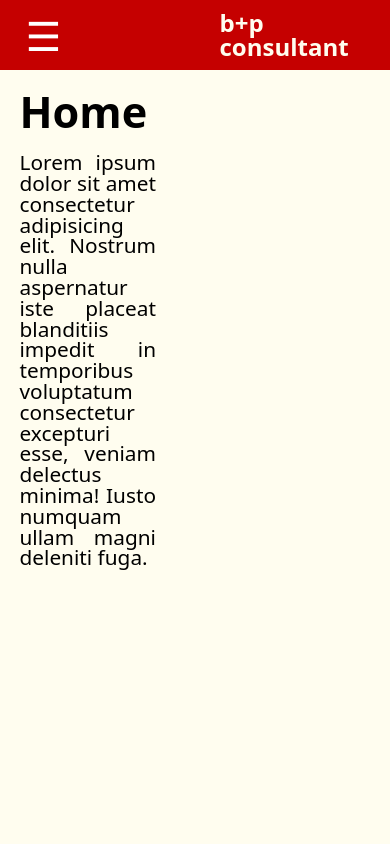
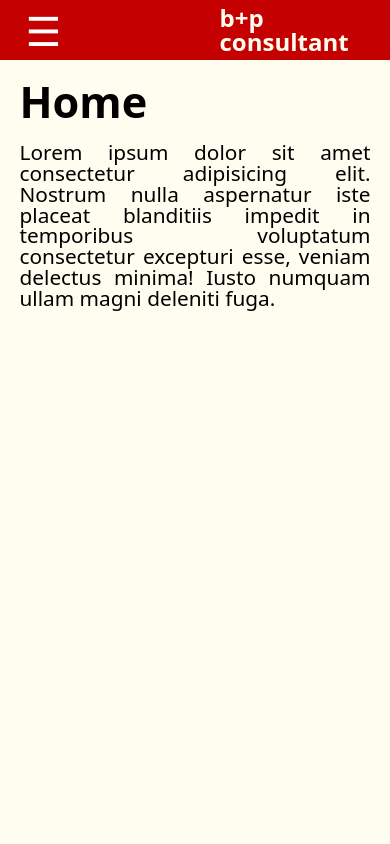
Before and after one commit to ortizjoaquin/bp-consultant, a website: page src/public/index.html in a window 390 px wide. Shown: the top 844 px of the page. Drawn offline with Linux system fonts and the light colour scheme.

Commit message:
fixing responsive issues

```diff
--- a/src/public/css/header.css
+++ b/src/public/css/header.css
@@ -11,7 +11,7 @@
   position: fixed;
   top: 0;
   background: #c50000;
-  height: 70px;
+  height: 60px;
   width: 100%;
 }
 
--- a/src/public/css/index.css
+++ b/src/public/css/index.css
@@ -10,7 +10,7 @@
   position:relative;
   min-height: 100vh;
   background: #ff9d0a;
-  padding: 70px 0 0 0;
+  padding: 60px 0 0 0;
 }
 
 .section__home-title {
@@ -20,7 +20,7 @@
 }
 
 .section__home-body {
-  width: 35%;
+  width: auto;
   margin: 5%;
 }
 
@@ -119,3 +119,10 @@ margin: 0;
   cursor: pointer;
   transition: ease-in-out .2s;
 }
+
+@media only screen and (min-width: 768px) {
+  .section__home-body {
+    width: 35%;
+    margin: 5%;
+  }
+}
```
